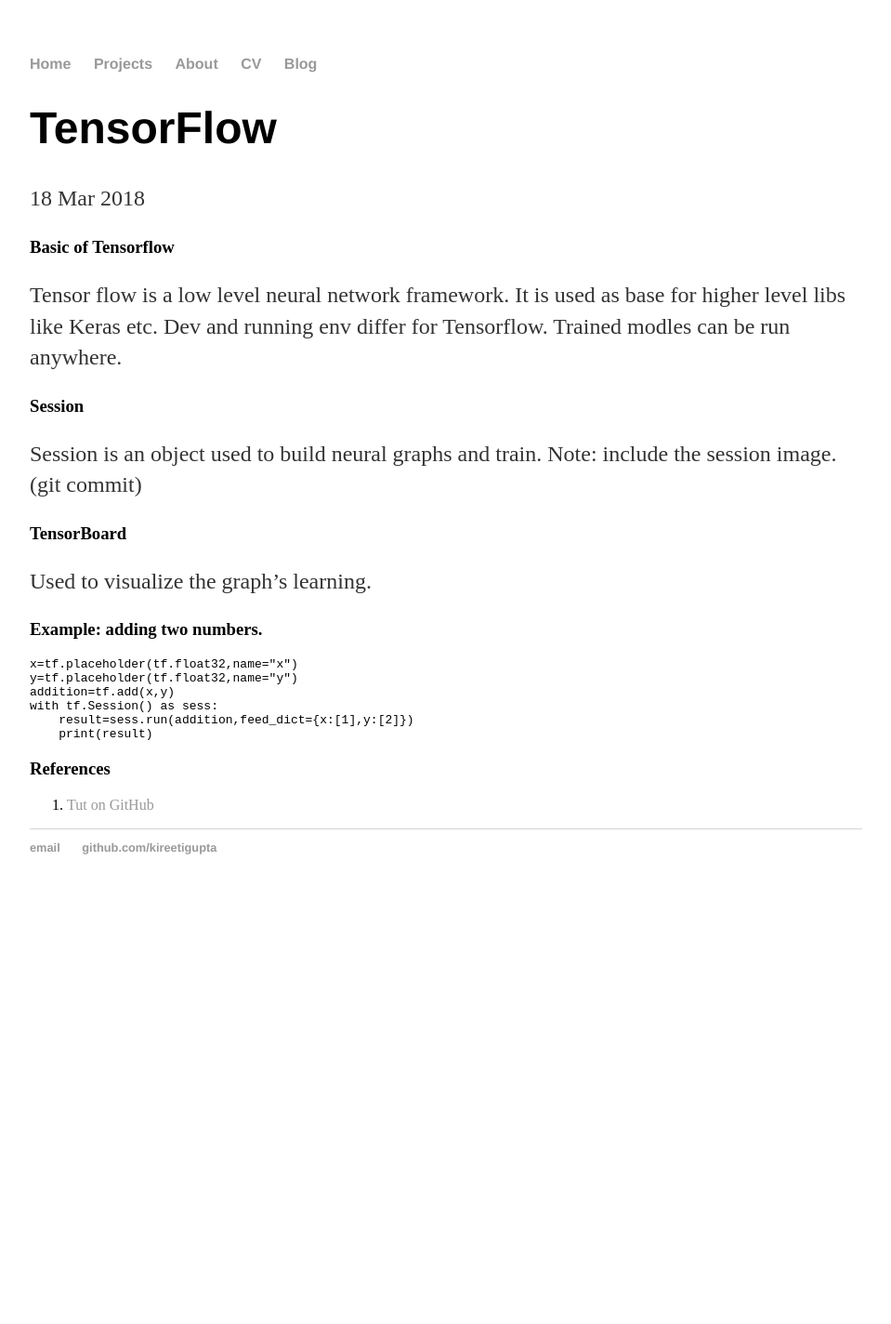
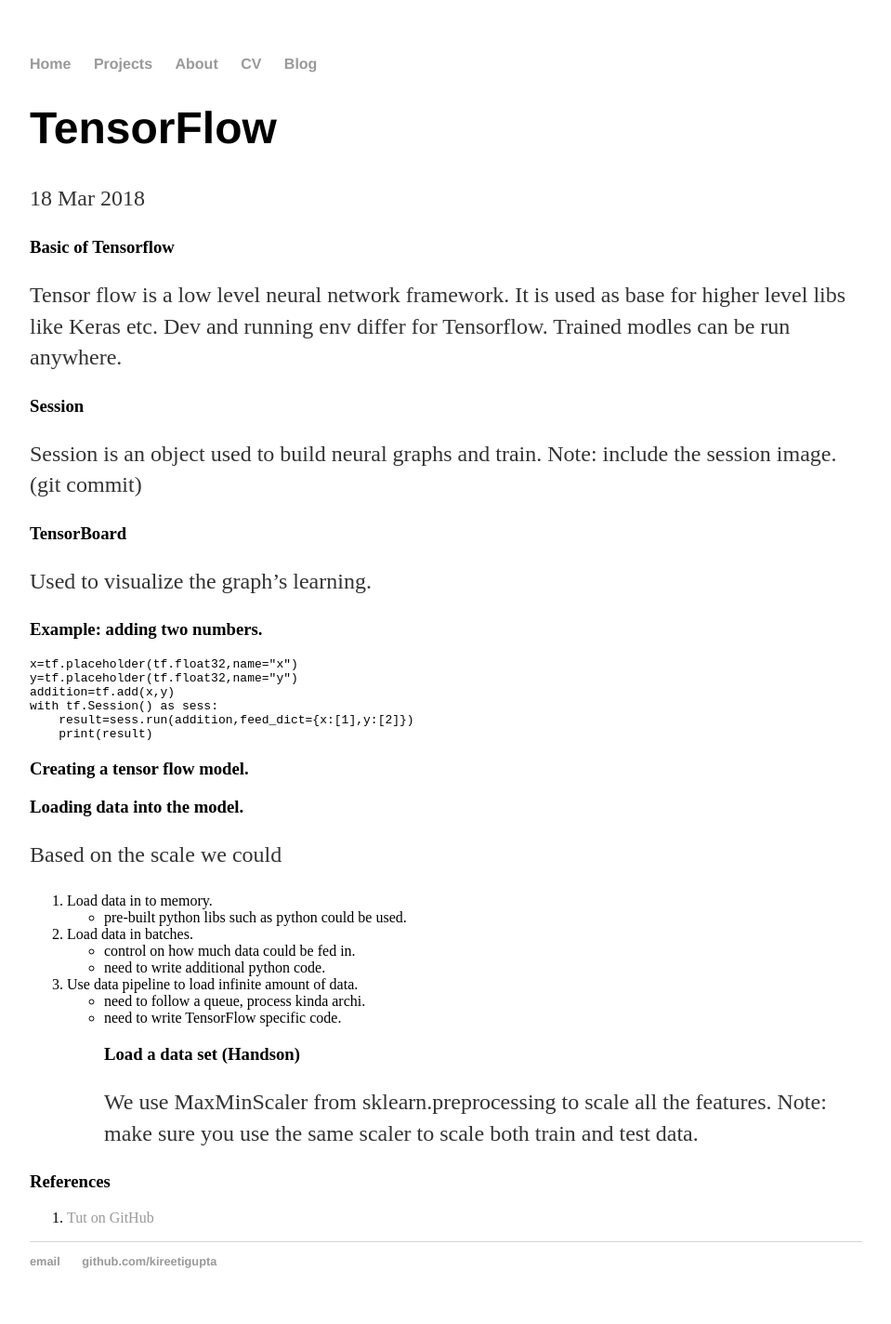
Before and after one commit to kireetigupta/kireetiboorla.github.io, a Jekyll site: the page built from _posts/2018-03-18-tensorflow.md, in a window 1280 px wide. Shown: the whole page at 93% size, without its empty margins (160-1119 px from the left). Built offline with Jekyll 4.4.1, drawn with Linux system fonts in a browser that asks for light colours; before the commit the page ends 979 px from its top, so only the background shows below that.

Commit message:
Update 2018-03-18-tensorflow.md

````diff
--- a/_posts/2018-03-18-tensorflow.md
+++ b/_posts/2018-03-18-tensorflow.md
@@ -24,6 +24,21 @@
     print(result)
 ```
 
+### Creating a tensor flow model.
+### Loading data into the model.
+Based on the scale we could
+1. Load data in to memory.
+    * pre-built python libs such as python could be used.
+2. Load data in batches.
+    * control on how much data could be fed in.
+    * need to write additional python code.
+3. Use data pipeline to load infinite amount of data.
+    * need to follow a queue, process kinda archi.
+    * need to write TensorFlow specific code.
+### Load a data set (Handson)
+We use MaxMinScaler from sklearn.preprocessing to scale all the features.
+Note: make sure you use the same scaler to scale both train and test data.
+
 
 
 ### References
````
